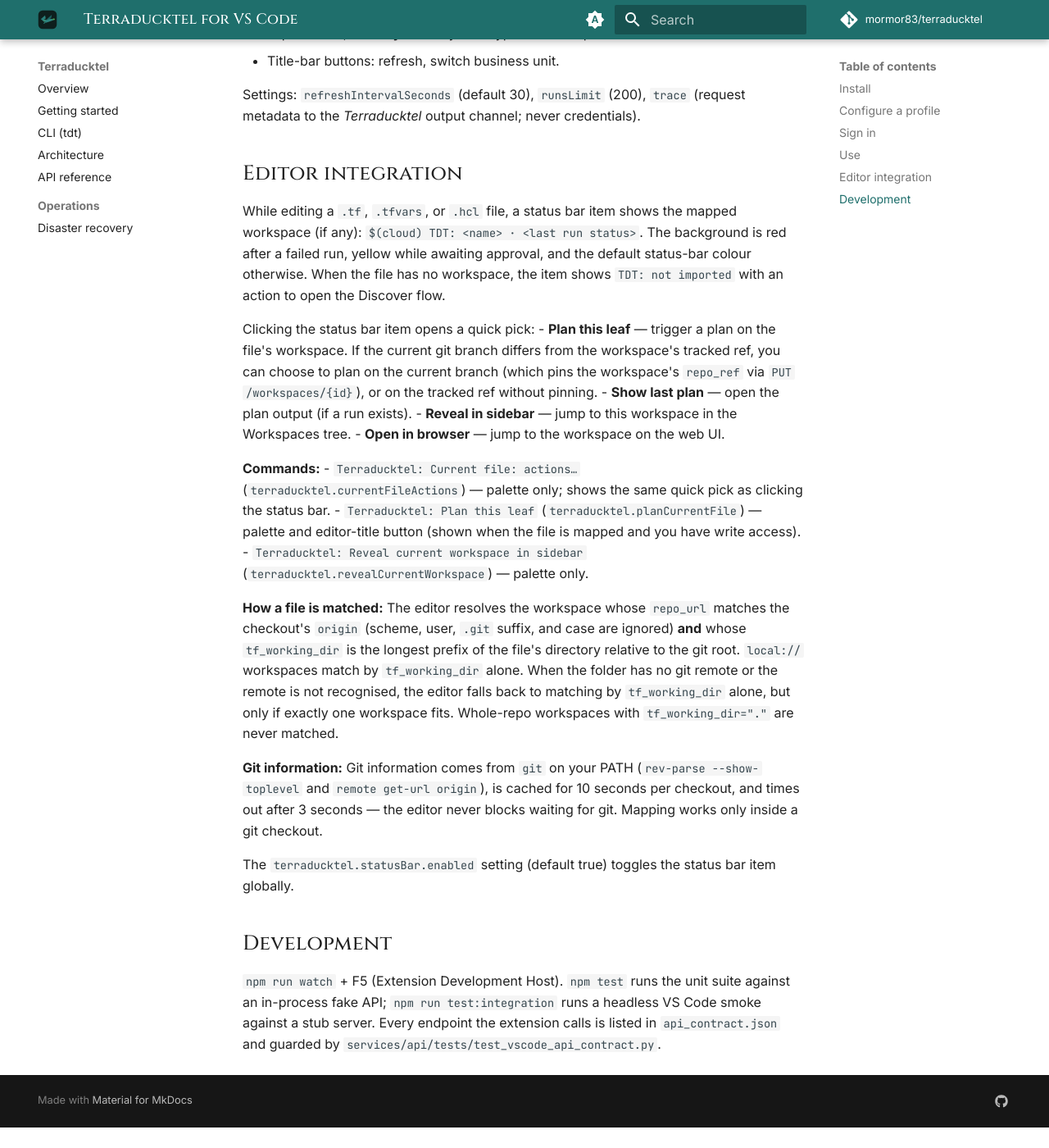
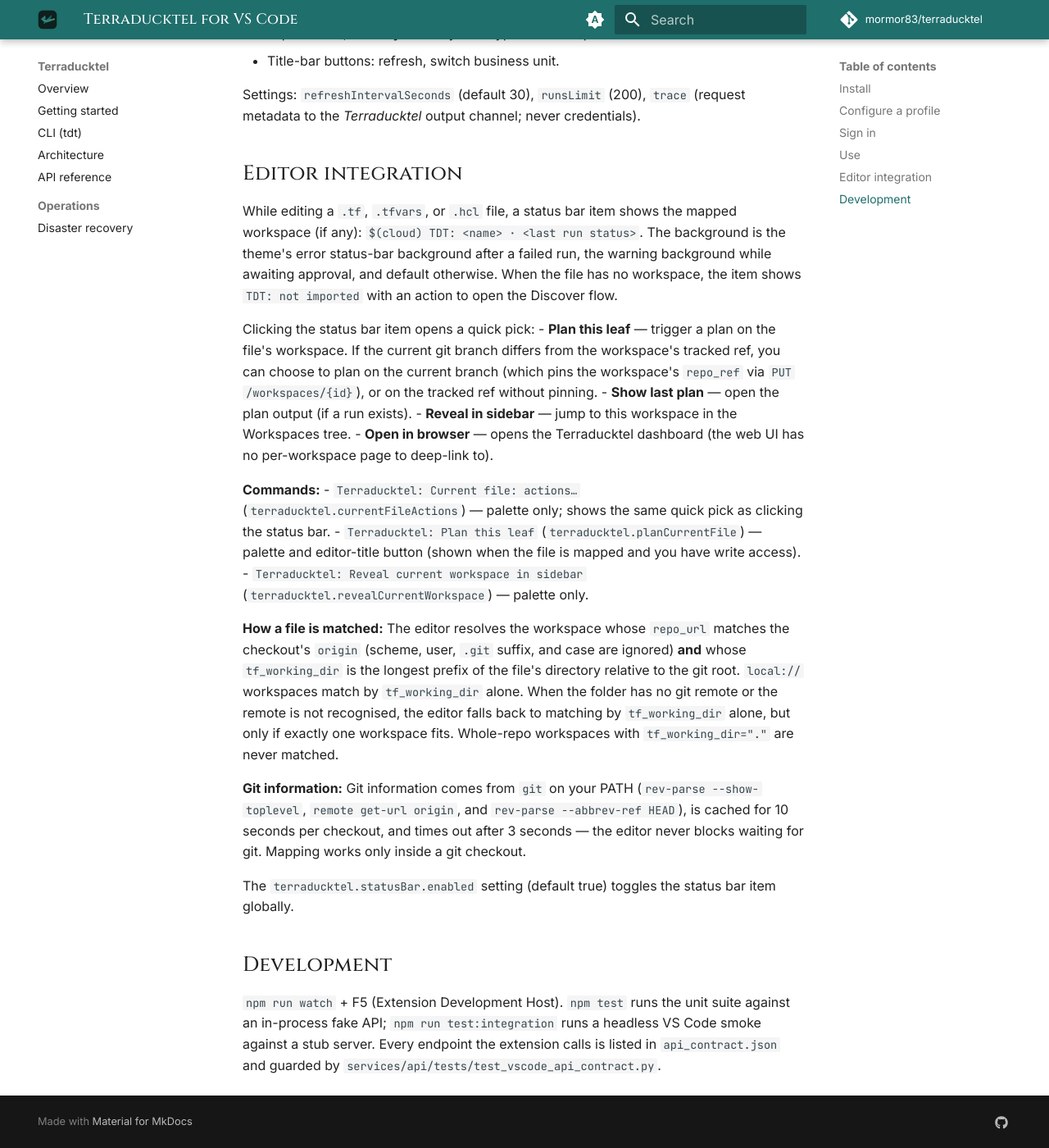
Before and after one commit to mormor83/terraducktel, an MkDocs documentation site: the page built from docs/VSCODE.md, in a window 1280 px wide and 1400 px high, scrolled down 1554 px. Shown: the whole window at 82% size. Built offline with MkDocs 1.6.1 and Material for MkDocs 9.7.7, drawn with Linux system fonts in a browser that asks for light colours; comment, search, counter and statistics services are not loaded; before the commit the page ends 2929 px from its top, so only the background shows below that.

Commit message:
docs(vscode): clarify Open in browser, colours, and git commands used
- "Open in browser" opens the Terraducktel dashboard, not a per-workspace
  page -- the web UI has no such deep link.
- List rev-parse --abbrev-ref HEAD alongside the other git commands the
  editor integration shells out to.
- Reword the status-bar colour sentence to name the theme's error/warning
  status-bar backgrounds rather than fixed colours.
- Spec Milestone B notes: add the same "Open in browser" clarification.

Co-Authored-By: Claude Fable 5.1 <noreply@anthropic.com>
Claude-Session: https://claude.ai/code/session_01BkyJ78PBnhmi5cuoB5xHit

```diff
--- a/docs/VSCODE.md
+++ b/docs/VSCODE.md
@@ -67,9 +67,10 @@ Settings: `refreshIntervalSeconds` (default 30), `runsLimit` (200), `trace`
 
 While editing a `.tf`, `.tfvars`, or `.hcl` file, a status bar item shows the
 mapped workspace (if any): `$(cloud) TDT: <name> · <last run status>`. The
-background is red after a failed run, yellow while awaiting approval, and
-the default status-bar colour otherwise. When the file has no workspace, the
-item shows `TDT: not imported` with an action to open the Discover flow.
+background is the theme's error status-bar background after a failed run,
+the warning background while awaiting approval, and default otherwise. When
+the file has no workspace, the item shows `TDT: not imported` with an action
+to open the Discover flow.
 
 Clicking the status bar item opens a quick pick:
 - **Plan this leaf** — trigger a plan on the file's workspace. If the current
@@ -78,7 +79,8 @@ Clicking the status bar item opens a quick pick:
   /workspaces/{id}`), or on the tracked ref without pinning.
 - **Show last plan** — open the plan output (if a run exists).
 - **Reveal in sidebar** — jump to this workspace in the Workspaces tree.
-- **Open in browser** — jump to the workspace on the web UI.
+- **Open in browser** — opens the Terraducktel dashboard (the web UI has no
+  per-workspace page to deep-link to).
 
 **Commands:**
 - `Terraducktel: Current file: actions…` (`terraducktel.currentFileActions`)
@@ -99,10 +101,10 @@ matching by `tf_working_dir` alone, but only if exactly one workspace fits.
 Whole-repo workspaces with `tf_working_dir="."` are never matched.
 
 **Git information:**
-Git information comes from `git` on your PATH (`rev-parse --show-toplevel` and
-`remote get-url origin`), is cached for 10 seconds per checkout, and times out
-after 3 seconds — the editor never blocks waiting for git. Mapping works only
-inside a git checkout.
+Git information comes from `git` on your PATH (`rev-parse --show-toplevel`,
+`remote get-url origin`, and `rev-parse --abbrev-ref HEAD`), is cached for 10
+seconds per checkout, and times out after 3 seconds — the editor never blocks
+waiting for git. Mapping works only inside a git checkout.
 
 The `terraducktel.statusBar.enabled` setting (default true) toggles the status
 bar item globally.
```
Also changed, not shown: docs/superpowers/specs/2026-09-12-vscode-extension-design.md (+1 -0 lines).
